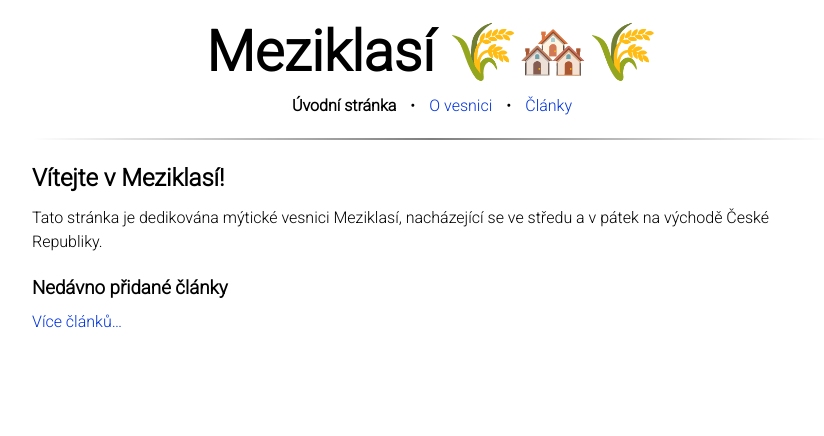
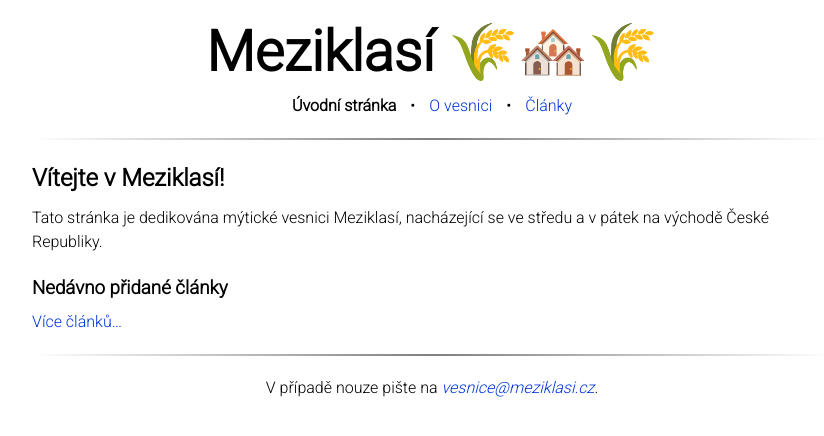
Before and after one commit to Meziklassociation/meziklasi, a Jekyll site: the page built from index.md, in a window 1280 px wide. Shown: the top 436 px of the page, without its empty margins (208-1032 px from the left). Built offline with Jekyll 4.4.1, drawn with Linux system fonts in a browser that asks for light colours.

Commit message:
add footer with an email

```diff
--- a/_layouts/default.html
+++ b/_layouts/default.html
@@ -47,6 +47,12 @@
 	  <hr>
 
       {{ content }}
-    </div>
+
+	  <hr>
+
+	  <footer>
+	    <p>V případě nouze pište na <a href="mailto:{{ site.email }}">{{ site.email }}</a>.</p>
+	  </footer>
+	 </div>
   </body>
 </html>
--- a/_sass/_main.scss
+++ b/_sass/_main.scss
@@ -39,7 +39,6 @@ $serif-font: "Roboto";
 * {
   margin:0;
   padding:0;
-
 }
 
 // content (including navigation) formatting
@@ -176,6 +175,10 @@ body {
     -moz-tab-size: 4;
   }
 
+  footer {
+    p {text-align: center;}
+    a {font-style: italic;}
+  }
 }
 
 
```
